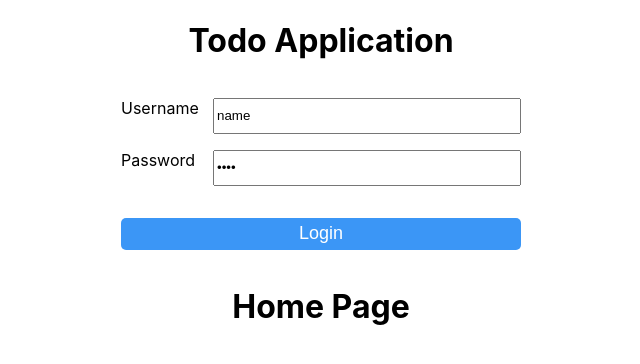
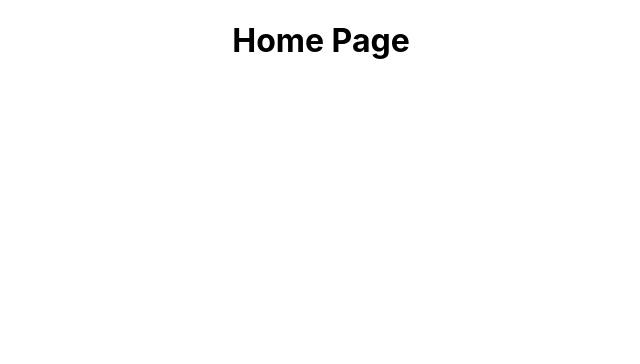
Before and after one commit to 47leonel-wabo/todo-app, a React (Create React App) app in the folder todo-app-frontend/: page /home in a window 1280 px wide. Shown: the top 364 px of the page, without its empty margins (319-959 px from the left). Built offline with nearby package versions, Linux system fonts and the light colour scheme.

Commit message:
Implementing base routing

```diff
--- a/todo-app-frontend/src/components/TodoApp.jsx
+++ b/todo-app-frontend/src/components/TodoApp.jsx
@@ -1,14 +1,16 @@
 import React from 'react'
-import LoginFormComponent from "./login/LoginFormComponent";
-import HomeComponent from "./home/HomeComponent";
+import LoginFormComponent from "./login/LoginFormComponent"
+import HomeComponent from "./home/HomeComponent"
+import {BrowserRouter, Route} from 'react-router-dom'
 
 class TodoApp extends React.Component {
     render = () => {
         return (
             <div className="todoApp">
-                <h1 className="todoAppHead">Todo Application</h1>
-                <LoginFormComponent />
-                <HomeComponent />
+                <BrowserRouter>
+                    <Route path="/login" component={LoginFormComponent}/>
+                    <Route path="/home" component={HomeComponent}/>
+                </BrowserRouter>
             </div>
         )
     }
--- a/todo-app-frontend/src/components/login/LoginFormComponent.jsx
+++ b/todo-app-frontend/src/components/login/LoginFormComponent.jsx
@@ -14,6 +14,7 @@ class LoginFormComponent extends React.Component {
     render = () => {
         return (
             <div className="loginForm">
+                <h1 className="todoAppHead">Todo Application | Login</h1>
                 <div className="form-content">
                     <label className="username" htmlFor="username">
                         Username
```
Also changed, not shown: 1 other file (tests, documents, lock files or other folders).
